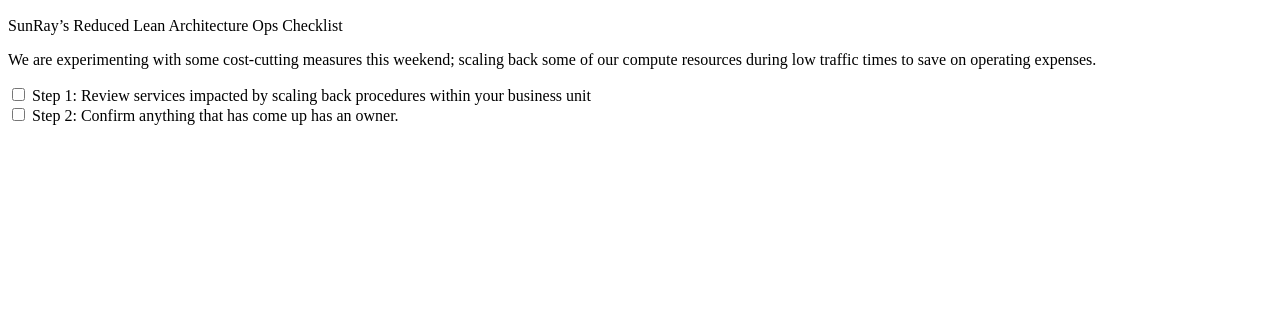
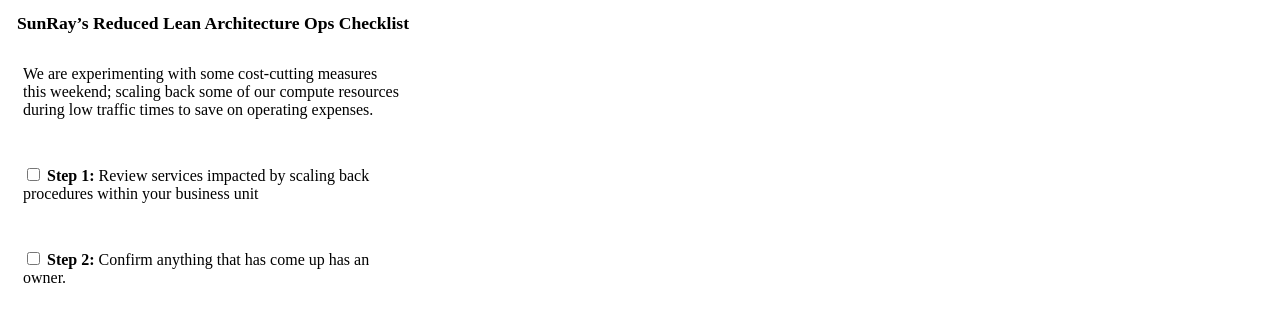
Before and after one commit to pdt-shoffman/lean-ops-checklist, a plain HTML site: page index.html in a window 1280 px wide. Shown: the part 167-488 px from the top of the page. Drawn offline with Linux system fonts and the light colour scheme.

Commit message:
trying new styling

```diff
--- a/index.html
+++ b/index.html
@@ -13,18 +13,20 @@
 <body class="text-center">
 	<img src="sunray_logo.png" alt="SunRay Logo" width="410" height="156">
 
-	<div>
-		<p>SunRay’s Reduced Lean Architecture Ops Checklist</p>
-	</div>
-	<div> <p>We are experimenting with some cost-cutting measures this weekend; scaling back some of our compute resources during low traffic times to save on operating expenses.</p>
+	<div style = "width:410px">
+		<h1 style="font-size:110%; text-align:center;">SunRay’s Reduced Lean Architecture Ops Checklist</h1>
 
-	</div>
-	<div>
+	 	<p style="text-align:left; padding: 15px;">We are experimenting with some cost-cutting measures this weekend; scaling back some of our compute resources during low traffic times to save on operating expenses.</p>
+
+
+	<p style="text-align:left; padding: 15px;">
 	<input type="checkbox" id="step1" name="step1">
-	<label for="step1"> Step 1: Review services impacted by scaling back procedures within your business unit</label><br>
-
+	<label for="step1"> <b>Step 1:</b> Review services impacted by scaling back procedures within your business unit</label><br>
+	</p>
+	<p style="text-align:left; padding: 15px;">
 	<input type="checkbox" id="step2" name="step2">
-	<label for="step2"> Step 2: Confirm anything that has come up has an owner.</label><br>
+	<label for="step2"> <b>Step 2:</b> Confirm anything that has come up has an owner.</label><br>
+</p>
 </div>
 
 
```
